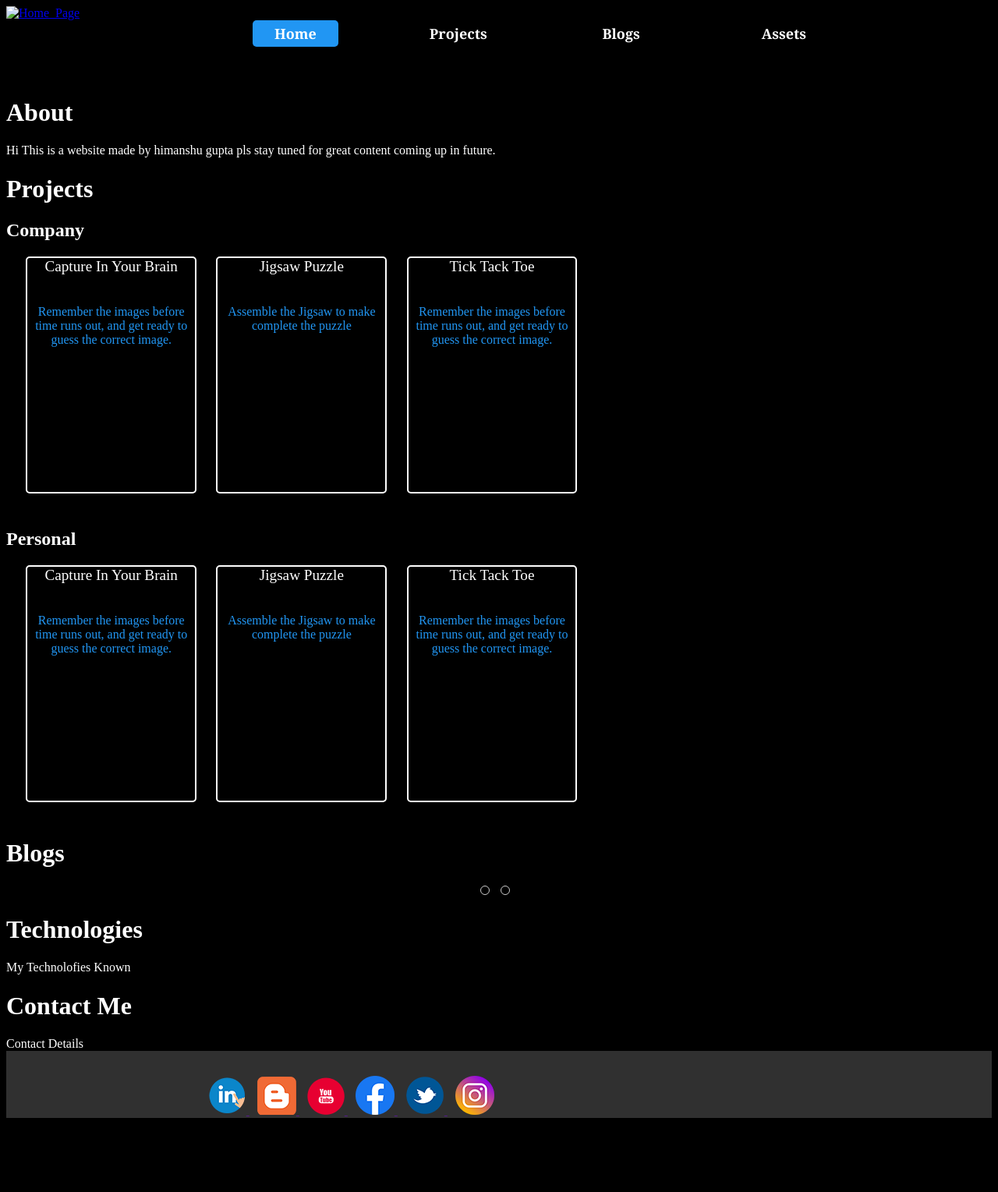
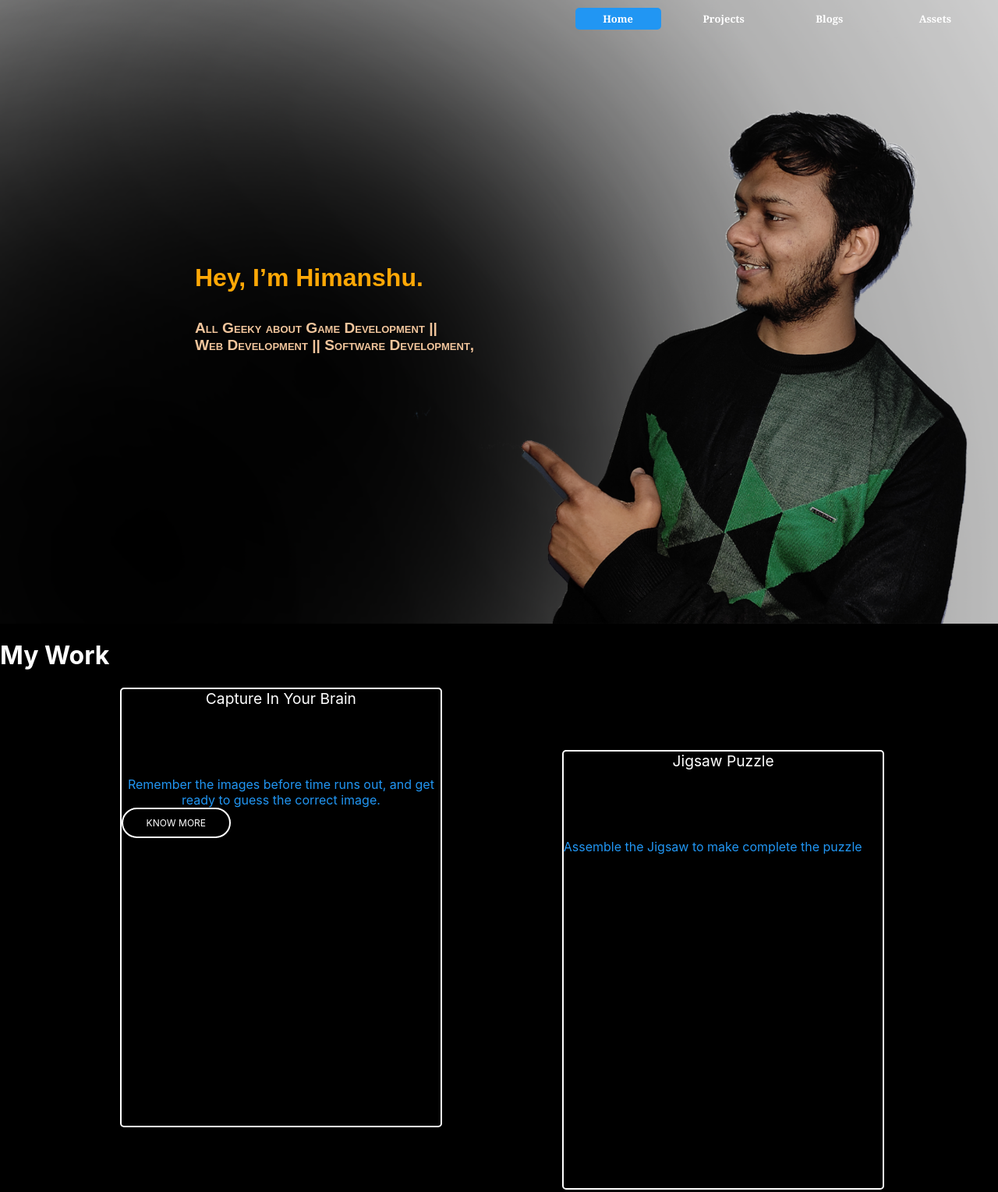
Before and after one commit to Himanshu-Gupta159/Himanshu-Gupta159.github.io, a plain HTML site: page HtmlPages/Home.html in a window 1280 px wide. Shown: the top 1529 px of the page at 78% size. Before the commit the page ends 1442 px from the top, so only its background shows below. Drawn offline with Linux system fonts and the light colour scheme; files whose address does not match are found by name.

Commit message:
Change in hOME PAGE

```diff
--- a/HtmlPages/Home.html
+++ b/HtmlPages/Home.html
@@ -4,47 +4,47 @@
         <link rel="stylesheet" type="text/css" href="../StyleSheets/StyleSheet1.css">
 </head>
 <title>"First Website Test"</title>
+<!---file:///D:/Documents/Manu/PortFolio/Himanshu-Gupta159.github.io/HtmlPages/Home.html-->
+<body>
 
-<body>
-                <div  >
-                        <a href="Home.html"><img  src="../Images//Logo.png" alt="Home_Page" ></a>
-                        </div>
-        <div class="TopPanel">
+
+                <div class="Banner" >
+                        <div class="HeaderBar">
                                 <a  id="selected" href="Home.html" style="text-decoration: none">Home</a>
                                 <a  href="Projects_page.html" style="text-decoration: none">Projects</a>
                                 <a href="Blogs_page.html" style="text-decoration: none">Blogs</a>
                                 <a href="Assets_page.html" style="text-decoration: none">Assets</a>
+                        </div>
+                        <!-- <a href="Home.html"><img  src="../Images//Logo.png" alt="Home_Page" ></a> -->
+                        <div class="BannerText">  <h1>Hey, I’m Himanshu.<h1>
+                                <h2>All Geeky about Game Development ||<br>
+                                Web Development || Software Development,<br></h2>
+                        </div>
+        </div>
 
-        </div>
         <div class="MiddlePanel">
-            <div>   <h1>About</h1>
-                <p>Hi This is a website made by himanshu gupta
-                        pls stay tuned for great content coming up in future.</p>
 
-                </div>
-                <div> <h1>Projects</h1>
-                        <h2>Company</h2>
+                <div> <h1>My Work</h1>
+
                         <div class="row">
 
-                                <div class="Panel" onmouseenter="currentDiv(0)" onmouseleave="Mouse_out(0)">
+                                <div class="Panel1">
                                         <div class="panelHeading">Capture In Your Brain</div>
 
                                         <div class="panelbody" >
 
                                                 <span class="mytext"> Remember the images before time runs out, and get ready to guess the
-                                                        correct image. </span>
+                                                        correct image.
+                                                        <div class=ExpandBttn>know more</div>
+                                                </span>
                                                 <span style="display: none; width: 100%; height: 100%;" class="myimage">
                                                         <img style="width:100%; height: 100%;" src="../Images/Cature_in_your_brain.png" alt="Tick_tack_toe">
                                                 </span>
-                                        </div>
-                                                <div style="display: none" class="myimage" class="panelfooter">Download</div>
-
-
-
-
 
                                         </div>
-                                        <div class="Panel" onmouseenter="currentDiv(1)" onmouseleave="Mouse_out(1)">
+
+                                        </div>
+                                <div class="Panel2">
                                                         <div class="panelHeading">Jigsaw Puzzle</div>
 
                                                         <div class="panelbody" >
@@ -61,7 +61,7 @@
 
 
                                                 </div>
-                                        <div class="Panel" onmouseenter="currentDiv(2)" onmouseleave="Mouse_out(2)">
+                                <div class="Panel1">
                                                         <div class="panelHeading">Tick Tack Toe</div>
 
                                                         <div class="panelbody" >
@@ -79,21 +79,15 @@
 
 
                                                 </div>
-
-                                </div>
-
-                                <h2>Personal</h2>
-                                <div class="row">
-
-                                        <div class="Panel" onmouseenter="currentDiv(0)" onmouseleave="Mouse_out(0)">
-                                                <div class="panelHeading">Capture In Your Brain</div>
+                                <div class="Panel2">
+                                                        <div class="panelHeading">Train Simulation</div>
 
                                                         <div class="panelbody" >
 
                                                                 <span class="mytext"> Remember the images before time runs out, and get ready to guess the
                                                                         correct image. </span>
                                                                         <span style="display: none; width: 100%; height: 100%;" class="myimage">
-                                                                <img style="width:100%; height: 100%;" src="../Images/Cature_in_your_brain.png" alt="Tick_tack_toe">
+                                                                                        <img style="width:100%; height: 100%;" src="../Images/tictactoe.png" alt="Tick_tack_toe">
                                                                                 </span>
                                                         </div>
                                                                 <div style="display: none" class="myimage" class="panelfooter">Download</div>
@@ -103,14 +97,15 @@
 
 
                                                 </div>
-                                                <div class="Panel" onmouseenter="currentDiv(1)" onmouseleave="Mouse_out(1)">
-                                                                <div class="panelHeading">Jigsaw Puzzle</div>
+                                <div class="Panel1">
+                                                        <div class="panelHeading">CnCre8</div>
 
                                                         <div class="panelbody" >
 
-                                                                        <span class="mytext"> Assemble the Jigsaw to make complete the puzzle </span>
+                                                                <span class="mytext"> Remember the images before time runs out, and get ready to guess the
+                                                                        correct image. </span>
                                                                         <span style="display: none; width: 100%; height: 100%;" class="myimage">
-                                                                                        <img style="width:100%; height: 100%;" src="../Images/Jigsaw_Thumbnail.png" alt="Tick_tack_toe">
+                                                                                        <img style="width:100%; height: 100%;" src="../Images/tictactoe.png" alt="Tick_tack_toe">
                                                                                 </span>
                                                         </div>
                                                                 <div style="display: none" class="myimage" class="panelfooter">Download</div>
@@ -120,8 +115,8 @@
 
 
                                                 </div>
-                                                <div class="Panel" onmouseenter="currentDiv(2)" onmouseleave="Mouse_out(2)">
-                                                                <div class="panelHeading">Tick Tack Toe</div>
+                                <div class="Panel2">
+                                                        <div class="panelHeading">TellaTello</div>
 
                                                         <div class="panelbody" >
 
@@ -139,7 +134,6 @@
 
                                                 </div>
 
-                                        </div>
                                 </div>
                                         <!--Start of Blogging Section-->
 
--- a/StyleSheets/StyleSheet1.css
+++ b/StyleSheets/StyleSheet1.css
@@ -1,29 +1,55 @@
 body {
    background-color: rgb(0, 0, 0);
    color: white;
+   padding: 0;
+   margin: 0;
+   font-family: -apple-system,BlinkMacSystemFont,"Segoe UI",Roboto,"Helvetica Neue",Arial,sans-serif,"Apple Color Emoji","Segoe UI Emoji","Segoe UI Symbol";
 }
+.Banner
+{
+background:url("../Images/MyCutOutBackground.png");
 
-.MiddlePanel {
-   background-color: rgba(0, 0, 0);
-   min-height: 80%;
+ /* Full height */
+ height: 100%;
+
+ /* Center and scale the image nicely */
+ background-position: center;
+ background-repeat: no-repeat;
+ background-size: cover;
+}
+.BannerText
+{
+margin: 300px 0 0 250px;
 
 }
-.Logo
+.BannerText>h1
 {
-   background-color: rgba(0, 0, 0);
-
-}
-.TopPanel {
-   background-color: rgba(0, 0, 0);
-   min-height: 10%;
-   margin-left: 25%;
+font-family:"Rubik","Arial",sans-serif;
+color: rgb(255, 168, 6);
 
 }
 
-.TopPanel>a {
-   font-size: large;
+.BannerText>h2
+{
+font-family:"Rubik","Arial",sans-serif;
+color: rgb(241, 197, 156);
+font-size: 1.2em;
+font-variant: small-caps;
+margin-top: 35px;
+}
+
+
+
+.HeaderBar
+{
+ padding-top: 10px;
+display: flex;
+justify-content:flex-end;
+}
+.HeaderBar>a {
+   font-size: small;
    font-family: Georgia, 'Times New Roman', Times, serif;
-   margin-right: 10%;
+   margin-right: 2%;
    color: white;
    display: inline-block;
    width: 100px;
@@ -33,10 +59,22 @@ body {
    text-align: center;
    font-weight: bolder;
 }
+.HeaderBar>a:hover {
+   background-color:rgba(124, 124, 124, 0.356);
+}
+.Logo
+{
+   background-color: rgba(0, 0, 0);
 
+}
+.MiddlePanel {
+   background-color: rgba(0, 0, 0);
+
+
+}
 .BottomPanel {
    background-color: rgb(48, 48, 48);
-   min-height: 10%;
+
 }
 
 .socialLinksImages {
@@ -47,9 +85,7 @@ body {
    margin: 5px;
 }
 
-.TopPanel>a:hover {
-   background-color:rgba(124, 124, 124, 0.356);
-}
+
 
 #selected {
    background-color: rgb(33, 150, 243);
@@ -75,17 +111,32 @@ body {
    flex-direction: row;
    -ms-flex-wrap: wrap;
    flex-wrap: wrap;
-   /* margin-right: -15px;
-   margin-left: -15px; */
+
 }
 
-.Panel {
-   width: 17%;
-   min-height: 300px;
+.Panel1 {
+   width: 32%;
+   min-height: 560px;
    text-align: center;
    border: 2px white solid;
-   margin-left: 2%;
-   margin-bottom: 2%;
+   margin-left: 12%;
+   margin-bottom:4%;
+   border-radius: 5px;
+   max-height: 300px;
+   display: flex;
+   flex-direction: column;
+   background-position: center;
+   background-size: cover;
+}
+.Panel2
+{
+   margin-top: 10vh;
+   width: 32%;
+   min-height: 560px;
+   text-align: center;
+   border: 2px white solid;
+   margin-left: 12%;
+   margin-bottom:4%;
    border-radius: 5px;
    max-height: 300px;
    display: flex;
@@ -94,12 +145,6 @@ body {
    background-size: cover;
 }
 
-.Panel:hover {
-   background-color: white;
-   transform:scale(1.1);
-   color: black;
-   border-color: rgb(50, 150, 243);
-}
 
 .panelHeading {
    font-size: larger;
@@ -108,17 +153,22 @@ body {
 
 .panelbody {
    size: inherit;
-   height: 70%;
+   height: 80%;
    color: rgb(33, 150, 243);
    display: flex;
 }
+.ExpandBttn
+{
+   background-color: transparent;
+    border: 2px solid;
+    color: #fff;
+    border-radius: 40px;
+    padding: 10px 30px;
+    text-transform: uppercase;
+    font-size: 12px;
+    width: fit-content;
+}
 
-.panelfooter {
-   size: inherit;
-   height: 10%;
-   color: rgb(33, 150, 243);
-   margin-top: 10px;
-}
 
 .circle {
    border: 1px solid #ccc;
```
Also changed, not shown: Images/MyCutOut.png (added), Images/MyCutOutBackground.png (added), 1 other file. Lines whose indentation alone changed are shown as unchanged.
